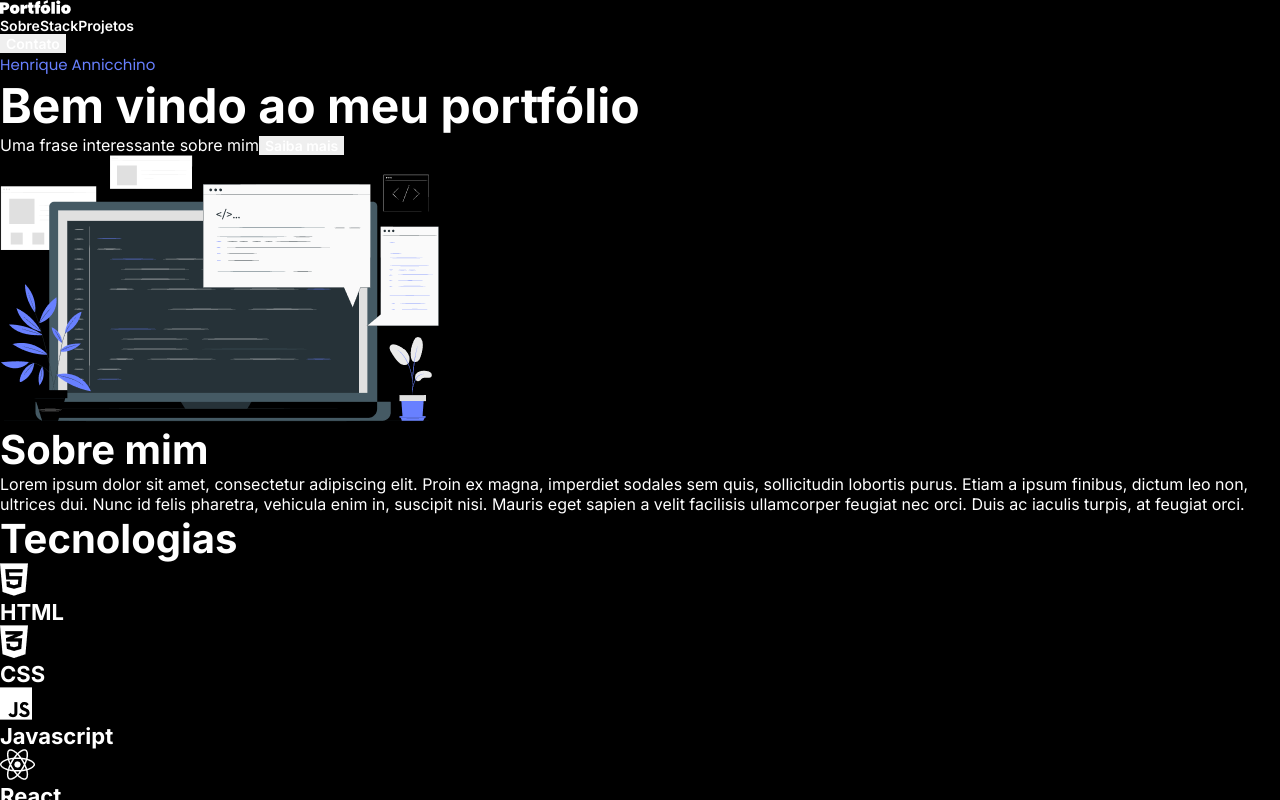
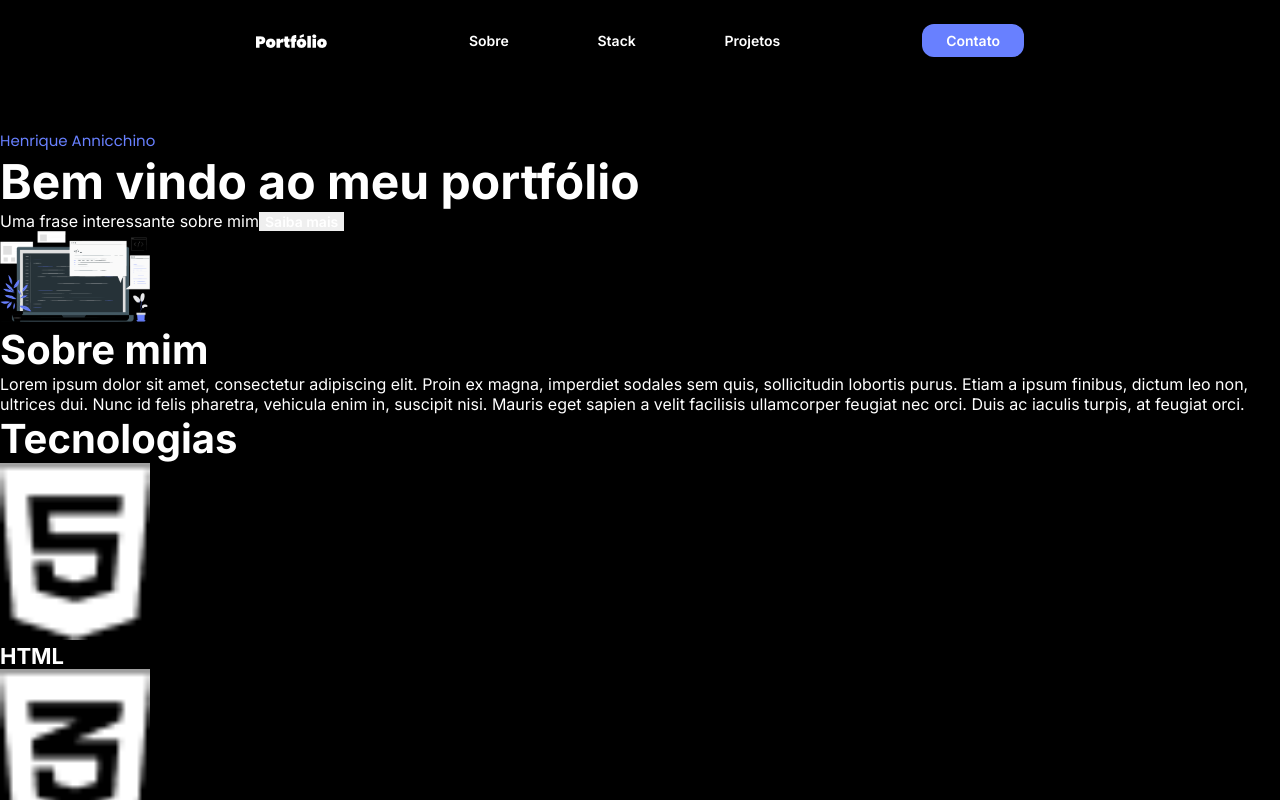
Before and after one commit to Henriqueamfreitas/portfolio-react-s1, a React (Vite) app: page / in a window 1280 px wide. Shown: the top 800 px of the page. Built offline with nearby package versions, Linux system fonts and the light colour scheme.

Commit message:
estilização header

```diff
--- a/src/components/Header/index.jsx
+++ b/src/components/Header/index.jsx
@@ -3,14 +3,14 @@ import styles from "../Header/style.module.css";
 
 export const Header = () => {
     return (
-        <header>
+        <header className={styles.header}>
             <img className={styles.img} src={portfolioImage} alt="Imagem da logo portfolio escrito em branco" />
-            <div>
+            <div className={styles.div}>
                 <a className="paragraph three secondary" href="#aboutMeSection">Sobre</a>
                 <a className="paragraph three secondary" href="#techSection">Stack</a>
                 <a className="paragraph three secondary" href="#projectSection">Projetos</a>
             </div>
-            <button className="paragraph three secondary">Contato</button>
+            <button className={`${styles.button} paragraph three secondary`}>Contato</button>
         </header>
     );
 };
--- a/src/components/Header/style.module.css
+++ b/src/components/Header/style.module.css
@@ -1,3 +1,43 @@
+.header{
+    display: flex;
+    flex-direction: column;
+    justify-content: center;
+    align-items: center;
+    padding: 1.5rem 2rem;
+    gap: 1.5rem;
+    margin-bottom: 1rem;
+}
+
 .img{
-    background-color: #000000;
+    width: 71px;
 }
+
+.div{
+    display: flex;
+    justify-content: center;
+    align-items: center;
+    justify-content: space-around;
+    width: 100%;
+    max-width: 400px;
+}
+
+.button{
+    background-color: var(--color-brand);
+    transition: .5s;
+    border-radius: 0.75rem;
+    padding: .5rem 1.5rem;
+}
+
+.button:hover{
+    background-color: var(--color-brand-hover);
+    transition: .5s;
+}
+
+@media (min-width: 720px){
+    .header{
+        flex-direction: row;
+        padding: 1.5rem 20vw;
+        justify-content: space-between;
+        margin-bottom: 3rem;
+    }
+}
--- a/src/styles/globalStyles.css
+++ b/src/styles/globalStyles.css
@@ -7,4 +7,7 @@
 
 body{
     background-color: var(--color-primary);
+    img{
+        width: 150px;
+    }
 }
```
